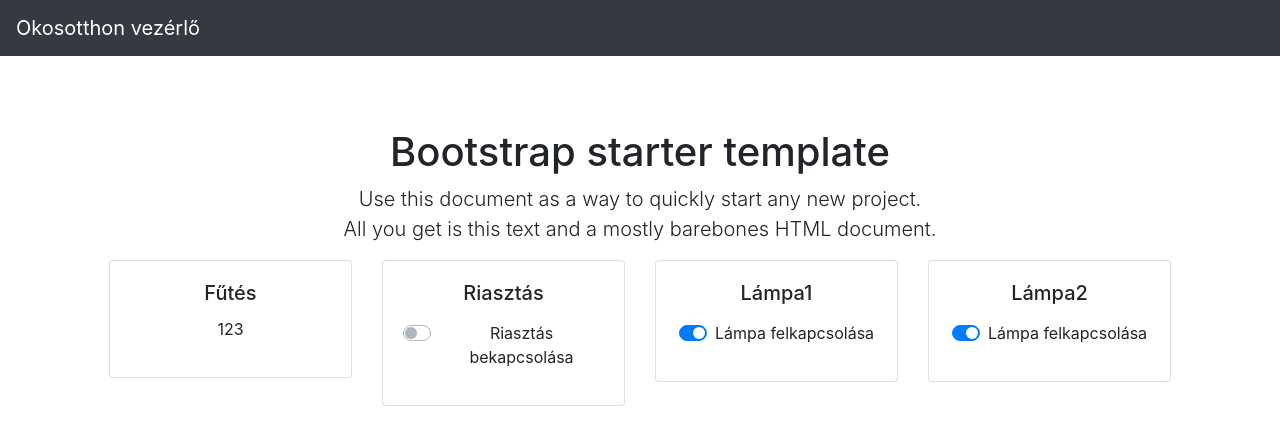
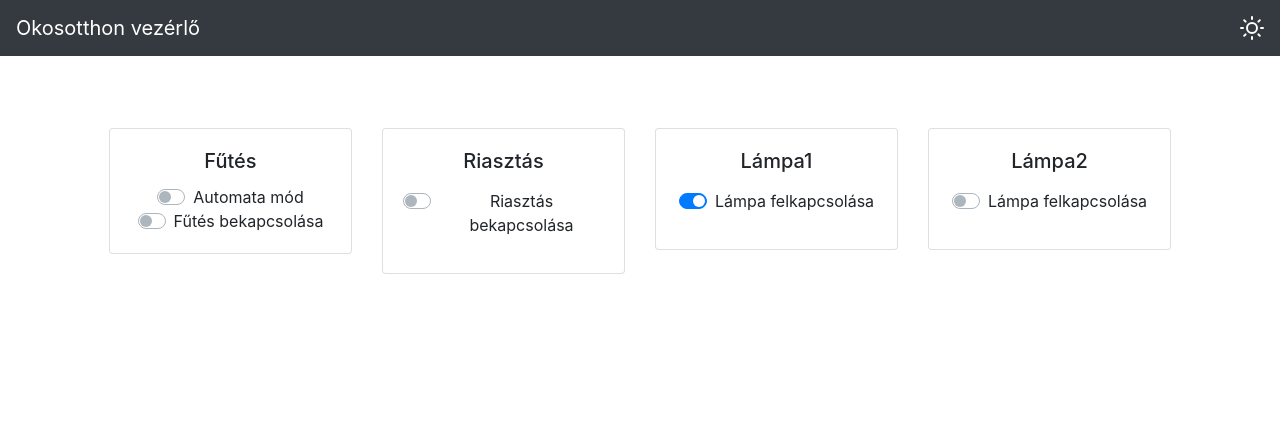
Before and after one commit to b3nc301/smarthomemikro, a Flask app: page / in a window 1280 px wide. Shown: the top 445 px of the page. Run offline with Flask 2, Linux system fonts and the light colour scheme; some libraries are stand-ins or nearby versions.

Commit message:
Toggle buttonok, javascript, dayswitch
Toggle buttonok működnek, átadájk az adatot a programnak, javascript egyszerüsítve, nappali/éjszakai ikon hozzáadva

```diff
--- a/app.py
+++ b/app.py
@@ -8,8 +8,9 @@
 @app.route('/' ,methods=['GET', 'POST'])
 @app.route('/index.html' ,methods=['GET', 'POST'])
 def main():
-    lampa1=1
-    lampa2=1
+    lampa1="checked"
+    lampa2=""
+    daynight=["sun","moon"]
     a=""
     '''if request.method == 'POST':
             if request.form['submit_button'] == 'Do Something':
@@ -18,6 +19,6 @@
         a=request.get_data(as_text=True)
     else: pass
     print(a.split(","))
-    return render_template('index.html', lampa1_default=lampa1, lampa2_default=lampa2)
+    return render_template('index.html', lampa1_default=lampa1, lampa2_default=lampa2, daytime=daynight[0])
 if __name__ == '__main__':
-    app.run()
+    app.run(host="0.0.0.0")
--- a/static/main.js
+++ b/static/main.js
@@ -1,19 +1,8 @@
 $(":checkbox").click(function() {
-	var data = $("#futes").is(':checked') + ","+ $("#riasztas").is(':checked') +","+$("#lampa1").is(':checked')+","+$("#lampa2").is(':checked')
-    $.ajax({
-        url: '',
-        type: 'POST',
-        data:data,
-        success: function(msg) {
-            alert('Email Sent');
-        }
-    });
-	/*$.post("",
-  {
-			futes:$("#futes").is(':checked'),
-			riasztas:$("#riasztas").is(':checked'),
-            lampa1:$("#lampa1").is(':checked'),
-			lampa2:$("#lampa2").is(':checked'),
-  },
-  );*/
+	var data = $("#futauto").is(':checked')+ "," + $("#futon").is(':checked') + "," + $("#riaszt").is(':checked') +","+$("#lampa1").is(':checked')+","+$("#lampa2").is(':checked')
+
+	if($("#futauto").is(':checked')) {$("#futon").attr("disabled",true);}
+	else {$("#futon").removeAttr("disabled");}
+	$.post("",data,);
+
 });
--- a/templates/index.html
+++ b/templates/index.html
@@ -17,38 +17,43 @@
 
   <body>
 
-    <nav class="navbar navbar-expand-md navbar-dark bg-dark fixed-top">
+    <nav class="navbar navbar-expand-ld navbar-dark bg-dark fixed-top">
       <a class="navbar-brand" href="/">Okosotthon vezérlő</a>
-      <button class="navbar-toggler" type="button" data-toggle="collapse" data-target="#navbarsExampleDefault" aria-controls="navbarsExampleDefault" aria-expanded="false" aria-label="Toggle navigation">
-        <span class="navbar-toggler-icon"></span>
       </button>
+	  	  <img  src="../static/{{daytime}}.svg">
     </nav>
 
     <main role="main" class="container">
 
       <div class="starter-template">
-        <h1>Bootstrap starter template</h1>
-        <p class="lead">Use this document as a way to quickly start any new project.<br> All you get is this text and a mostly barebones HTML document.</p>
+ <!-- kozep -->
 		<div class="row">
 		            <div class="col-md-3">
                         <div class="card">
                             <div class="card-body">
                                 <h5 class="card-title">Fűtés</h5>
-                                <p>123</p>
+                               <div class="custom-control custom-switch">
+	<input type="checkbox" class="custom-control-input" id="futauto" name="futauto">
+		<label class="custom-control-label" for="futauto">Automata mód</label>
+		</div>
+		<div class="custom-control custom-switch">
+		<input type="checkbox" class="custom-control-input" id="futon" name="futon">
+		<label class="custom-control-label" for="futon">Fűtés bekapcsolása</label>
+				</div>
 							</div>
                         </div>
                     </div>
+
 					<div class="col-md-3">
                         <div class="card">
                             <div class="card-body">
                                 <h5 class="card-title">Riasztás</h5>
                                 <p>
-<form id="riaszto" name="riaszto" method="post">
 <div class="custom-control custom-switch">
 	<input type="checkbox" class="custom-control-input" id="riaszt" name="riaszt">
 		<label class="custom-control-label" for="riaszt">Riasztás bekapcsolása</label>
 </div>
-</form>
+
 </p>
 							</div>
                         </div>
@@ -58,12 +63,11 @@
                             <div class="card-body">
                                 <h5 class="card-title">Lámpa1</h5>
                                 <p>
-								<form id="lamp1" name="lamp1" method="post">
 <div class="custom-control custom-switch">
-	<input type="checkbox" class="custom-control-input" id="lampa1" name="lampa1" checked="{{lampa1_default}}">
+	<input type="checkbox" class="custom-control-input" id="lampa1" name="lampa1" {{lampa1_default}}>
 		<label class="custom-control-label" for="lampa1">Lámpa felkapcsolása</label>
 </div>
-</form></p>
+</p>
 							</div>
                         </div>
                     </div>
@@ -72,17 +76,17 @@
                             <div class="card-body">
                                 <h5 class="card-title">Lámpa2</h5>
                                 <p>
-								<form id="lamp2" name="lamp2" method="post">
+
 						<div class="custom-control custom-switch">
-	<input type="checkbox" class="custom-control-input" id="lampa2" name="lampa2"checked="{{lampa2_default}}">
+	<input type="checkbox" class="custom-control-input" id="lampa2" name="lampa2" {{lampa2_default}}>
 		<label class="custom-control-label" for="lampa2">Lámpa felkapcsolása</label>
 </div>
-</form></p>
+</p>
 							</div>
                         </div>
                     </div>
+
       </div>
-
     </main><!-- /.container -->
     <!-- Bootstrap core JavaScript
     ================================================== -->
```
Also changed, not shown: static/moon.svg (added), static/sun.svg (added).
